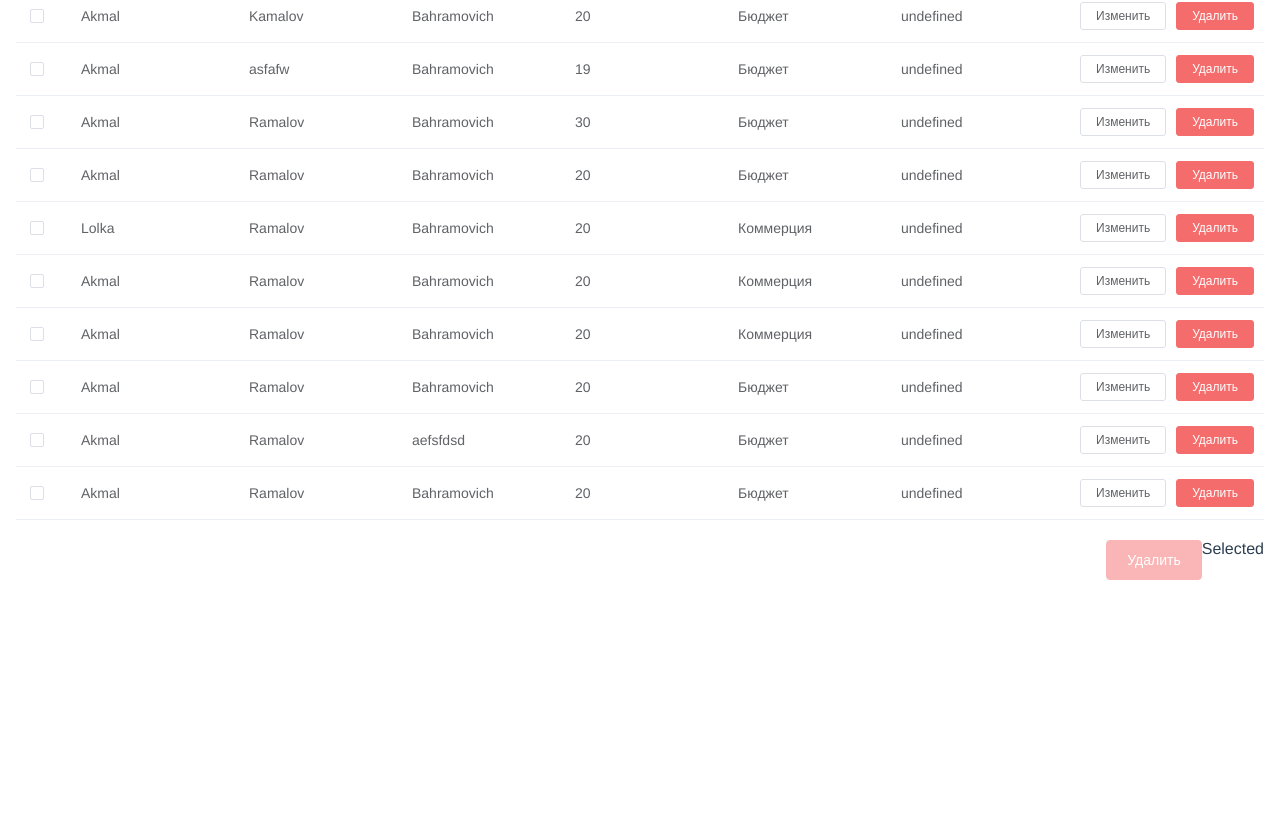
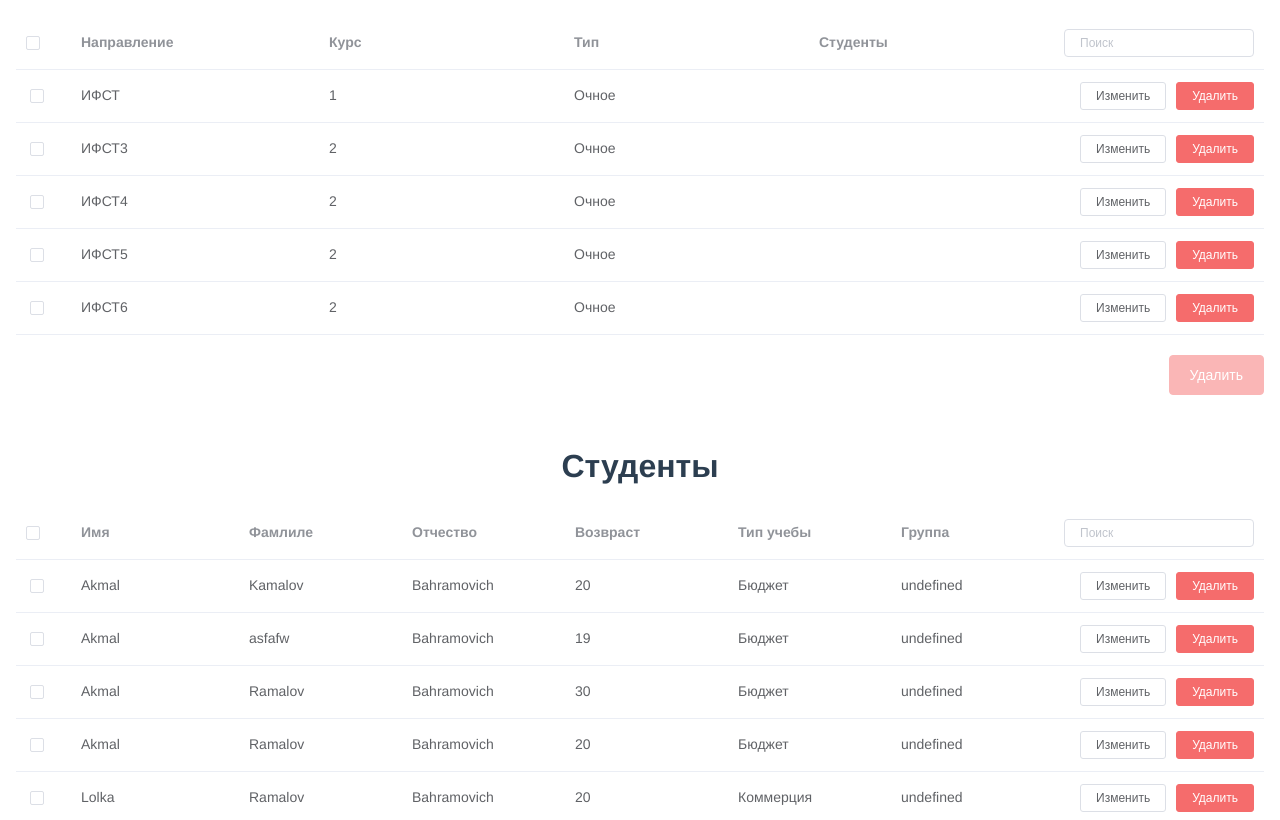
Before and after one commit to khorezm0/spa-nosql-proj, a Vue app in the folder webapp/: page / in a window 1280 px wide. Shown: the part 140-960 px from the top of the page. Before the commit the page ends 800 px from the top, so only its background shows below. Built offline with nearby package versions, Linux system fonts and the light colour scheme.

Commit message:
students + style

```diff
--- a/webapp/src/App.vue
+++ b/webapp/src/App.vue
@@ -1,7 +1,8 @@
 <template>
   <div id="app">
     <topbar/>
-    <groups-list/>
+    <groups-list title="Группы"/>
+    <students-list title="Студенты"/>
   </div>
 </template>
 
@@ -9,11 +10,13 @@
 import { Component, Vue } from 'vue-property-decorator';
 import Topbar from './components/topbar.vue';
 import GroupsList from './components/groups-list.vue';
+import StudentsList from './components/students-list.vue';
 
 @Component({
   components: {
     Topbar,
-    GroupsList
+    GroupsList,
+    StudentsList
   },
 })
 export default class App extends Vue {}
--- a/webapp/src/components/groups-list.vue
+++ b/webapp/src/components/groups-list.vue
@@ -1,5 +1,6 @@
 <template>
   <div class="groups-list">
+      <h1>{{title}}</h1>
     <el-table
         empty-text="Нет данных"
         @selection-change="handleSelectionChange"
@@ -10,15 +11,13 @@
             type="selection"
             width="55">
         </el-table-column>
-        <el-table-column label="Имя" prop="firstName"></el-table-column>
-        <el-table-column label="Фамлиле" prop="lastName"></el-table-column>
-        <el-table-column label="Отчество" prop="middleName"></el-table-column>
-        <el-table-column label="Возвраст" prop="age"></el-table-column>
-        <el-table-column label="Тип учебы" prop="studType"></el-table-column>
-        <el-table-column label="Группа" prop="group"></el-table-column>
+        <el-table-column label="Направление" prop="name"></el-table-column>
+        <el-table-column label="Курс" prop="course"></el-table-column>
+        <el-table-column label="Тип" prop="groupType"></el-table-column>
+        <el-table-column label="Студенты" prop="students"></el-table-column>
         <el-table-column align="right" width="210">
             <template slot="header" slot-scope="scope">
-                <el-input v-model="search" size="mini" placeholder="Type to search" />
+                <el-input v-model="search" size="mini" placeholder="Поиск" />
             </template>
             <template slot-scope="scope">
                 <el-button size="mini" @click="handleEdit(scope.$index, scope.row)">Изменить</el-button>
@@ -27,19 +26,18 @@
       </el-table-column>
     </el-table>
     <div  style="margin-top: 20px;display: flex;justify-content: flex-end;">
-        <el-button :disabled="!selectedElements" type="danger" @click="handleSelectionDelete">Удалить</el-button>
-        Selected{{selectedElements}}
+        <el-button :disabled="!selectedElements || selectedElements.length == 0" type="danger" @click="handleSelectionDelete">Удалить</el-button>
     </div>
   </div>
 </template>
 
 <script lang="ts">
-import { Component, /*Prop,*/ Vue } from "vue-property-decorator";
+import { Component, Prop, Vue } from "vue-property-decorator";
 import {Group, Student, StudentType, GroupType} from "../model/student";
 
 @Component
 export default class GroupsList extends Vue {
-  //@Prop() private msg!: string;
+  @Prop() private title!: string;
 
     search: String = "";
     selected: any = null;
@@ -47,32 +45,28 @@ export default class GroupsList extends Vue {
     get selectedElements(): any{
         return this.selected;
     }
+    set selectedElements(value:any){
+        this.selected = value;
+    }
 
-    get tableData() : Array<Student> {
-        let studs = new Array<Student>();
+    get tableData() : Array<Group> {
+        let studs = new Array<Group>();
         studs = studs.concat([
-            new Student("Akmal","Kamalov","Bahramovich",5, StudentType.Budget, 20,[], new Group("ИФСТ", GroupType.FullTime, 1, studs)),
-            new Student("Akmal","asfafw","Bahramovich",2, StudentType.Budget, 19,[], new Group("ИФСТ2", GroupType.FullTime, 2, studs)),
-            new Student("Akmal","Ramalov","Bahramovich",4, StudentType.Budget, 30,[], new Group("ИФСТ3", GroupType.FullTime, 3, studs)),
-            new Student("Akmal","Ramalov","Bahramovich",3, StudentType.Budget, 20,[], new Group("ИФСТ4", GroupType.FullTime, 4, studs)),
-            new Student("Lolka","Ramalov","Bahramovich",3, StudentType.Commerce, 20,[], new Group("Пинж", GroupType.FullTime, 5, studs)),
-            new Student("Akmal","Ramalov","Bahramovich",5, StudentType.Commerce, 20,[], new Group("ИФСТ4", GroupType.Distancelearning, 1, studs)),
-            new Student("Akmal","Ramalov","Bahramovich",5, StudentType.Commerce, 20,[], new Group("ИФСТ3", GroupType.Distancelearning, 1, studs)),
-            new Student("Akmal","Ramalov","Bahramovich",5, StudentType.Budget, 20,[], new Group("ИФСТ2", GroupType.Distancelearning, 1, studs)),
-            new Student("Akmal","Ramalov","aefsfdsd",5, StudentType.Budget, 20,[], new Group("ИФСТ1", GroupType.FullTime, 1, studs)),
-            new Student("Akmal","Ramalov","Bahramovich",5, StudentType.Budget, 20,[], new Group("ИФСТ", GroupType.FullTime, 4, studs)),
+            new Group("ИФСТ", GroupType.FullTime, 1, new Array<Student>()),
+            new Group("ИФСТ3", GroupType.FullTime, 2, new Array<Student>()),
+            new Group("ИФСТ4", GroupType.FullTime, 2, new Array<Student>()),
+            new Group("ИФСТ5", GroupType.FullTime, 2, new Array<Student>()),
+            new Group("ИФСТ6", GroupType.FullTime, 2, new Array<Student>())
         ]);
         return studs;
     }
 
-    get filterTableData() : Array<Student> {
-        return this.tableData.filter(data => !this.search
-                || (data.firstName && data.firstName.toLowerCase().includes(this.search.toLowerCase()))
-                || (data.lastName && data.lastName.toLowerCase().includes(this.search.toLowerCase()))
-                || (data.middleName && data.middleName.toLowerCase().includes(this.search.toLowerCase()))
-                || (data.age && data.age.toString().toLowerCase().includes(this.search.toLowerCase()))
-                || (data.studType && data.studType.toString().toLowerCase().includes(this.search.toLowerCase()))
-                || (data.avgRate && data.avgRate.toString().toLowerCase().includes(this.search.toLowerCase()))
+    get filterTableData() : Array<Group> {
+        return this.tableData.filter(
+                data => !this.search
+                || (data.name && data.name.toLowerCase().includes(this.search.toLowerCase()))
+                || (data.course && data.course.toString().toLowerCase().includes(this.search.toLowerCase()))
+                || (data.groupType && data.groupType.toString().toLowerCase().includes(this.search.toLowerCase()))
         );
     }
 
@@ -90,8 +84,9 @@ export default class GroupsList extends Vue {
         this.selected = val;
     }
 
-    handleSelectionChange(index : Number, row : Number) {
-        console.log(index, row);
+
+    handleSelectionChange(rows:any) {
+        this.selectedElements = rows;
     }
 }
 </script>
--- /dev/null
+++ b/webapp/src/components/students-list.vue
@@ -0,0 +1,109 @@
+<template>
+  <div class="stud-list">
+      <h1>{{title}}</h1>
+    <el-table
+        empty-text="Нет данных"
+        @selection-change="handleSelectionChange"
+        :data="filterTableData"
+      style="width: 100%"
+    >
+        <el-table-column
+            type="selection"
+            width="55">
+        </el-table-column>
+        <el-table-column label="Имя" prop="firstName"></el-table-column>
+        <el-table-column label="Фамлиле" prop="lastName"></el-table-column>
+        <el-table-column label="Отчество" prop="middleName"></el-table-column>
+        <el-table-column label="Возвраст" prop="age"></el-table-column>
+        <el-table-column label="Тип учебы" prop="studType"></el-table-column>
+        <el-table-column label="Группа" prop="group"></el-table-column>
+        <el-table-column align="right" width="210">
+            <template slot="header" slot-scope="scope">
+                <el-input v-model="search" size="mini" placeholder="Поиск" />
+            </template>
+            <template slot-scope="scope">
+                <el-button size="mini" @click="handleEdit(scope.$index, scope.row)">Изменить</el-button>
+                <el-button size="mini" type="danger" @click="handleDelete(scope.$index, scope.row)">Удалить</el-button>
+            </template>
+      </el-table-column>
+    </el-table>
+    <div  style="margin-top: 20px;display: flex;justify-content: flex-end;">
+        <el-button :disabled="!selectedElements || selectedElements.length == 0" type="danger" @click="handleSelectionDelete">Удалить</el-button>
+    </div>
+  </div>
+</template>
+
+<script lang="ts">
+import { Component, Prop, Vue } from "vue-property-decorator";
+import {Group, Student, StudentType, GroupType} from "../model/student";
+
+@Component
+export default class StudentsList extends Vue {
+  @Prop() private title!: string;
+  //@Prop() private msg!: string;
+
+    search: String = "";
+    selected: any = null;
+
+    get selectedElements(): any{
+        return this.selected;
+    }
+
+    set selectedElements(value:any){
+        this.selected = value;
+    }
+
+    get tableData() : Array<Student> {
+        let studs = new Array<Student>();
+        studs = studs.concat([
+            new Student("Akmal","Kamalov","Bahramovich",5, StudentType.Budget, 20,[], new Group("ИФСТ", GroupType.FullTime, 1, studs)),
+            new Student("Akmal","asfafw","Bahramovich",2, StudentType.Budget, 19,[], new Group("ИФСТ2", GroupType.FullTime, 2, studs)),
+            new Student("Akmal","Ramalov","Bahramovich",4, StudentType.Budget, 30,[], new Group("ИФСТ3", GroupType.FullTime, 3, studs)),
+            new Student("Akmal","Ramalov","Bahramovich",3, StudentType.Budget, 20,[], new Group("ИФСТ4", GroupType.FullTime, 4, studs)),
+            new Student("Lolka","Ramalov","Bahramovich",3, StudentType.Commerce, 20,[], new Group("Пинж", GroupType.FullTime, 5, studs)),
+            new Student("Akmal","Ramalov","Bahramovich",5, StudentType.Commerce, 20,[], new Group("ИФСТ4", GroupType.Distancelearning, 1, studs)),
+            new Student("Akmal","Ramalov","Bahramovich",5, StudentType.Commerce, 20,[], new Group("ИФСТ3", GroupType.Distancelearning, 1, studs)),
+            new Student("Akmal","Ramalov","Bahramovich",5, StudentType.Budget, 20,[], new Group("ИФСТ2", GroupType.Distancelearning, 1, studs)),
+            new Student("Akmal","Ramalov","aefsfdsd",5, StudentType.Budget, 20,[], new Group("ИФСТ1", GroupType.FullTime, 1, studs)),
+            new Student("Akmal","Ramalov","Bahramovich",5, StudentType.Budget, 20,[], new Group("ИФСТ", GroupType.FullTime, 4, studs)),
+        ]);
+        return studs;
+    }
+
+    get filterTableData() : Array<Student> {
+        return this.tableData.filter(data => !this.search
+                || (data.firstName && data.firstName.toLowerCase().includes(this.search.toLowerCase()))
+                || (data.lastName && data.lastName.toLowerCase().includes(this.search.toLowerCase()))
+                || (data.middleName && data.middleName.toLowerCase().includes(this.search.toLowerCase()))
+                || (data.age && data.age.toString().toLowerCase().includes(this.search.toLowerCase()))
+                || (data.studType && data.studType.toString().toLowerCase().includes(this.search.toLowerCase()))
+                || (data.avgRate && data.avgRate.toString().toLowerCase().includes(this.search.toLowerCase()))
+        );
+    }
+
+    handleSelect(): void {}
+
+    handleEdit(index : Number, row : Number) {
+        console.log(index, row);
+    }
+
+    handleDelete(index : Number, row : Number) {
+        console.log(index, row);
+    }
+
+    handleSelectionDelete(val : any):void {
+    }
+
+    handleSelectionChange(rows:any) {
+        this.selectedElements = rows;
+    }
+}
+</script>
+
+<style scoped>
+    .stud-list {
+        width: 100%;
+        padding: 16px;
+        box-sizing: border-box;
+    }
+</style>
--- a/webapp/src/model/student.ts
+++ b/webapp/src/model/student.ts
@@ -108,19 +108,26 @@ export enum GroupType{
 
 export class Group {
     private _name : string;
-    private _groupName : GroupType;
     private _course : Number;
     private _students : Array<Student>;
+    private _groupType : GroupType;
 
     constructor(name: string, studType: GroupType, course: Number, students: Array<Student>) {
         this._name = name;
-        this._groupName = studType;
         this._course = course;
         this._students = students;
+        this._groupType = studType;
 
 
         if(!name || !(/^[a-zA-Zа-яА-Я'\-0-9 ]+$/.test(name))) throw new Error(`Недопустимое имя '${name}'!`);
         if(course < 1 || course > 6) throw new Error(`Недопустимый курс '${course}'!`);
+    }
+
+    get groupType() : GroupType{
+        return this._groupType;
+    }
+    set groupType(value: GroupType){
+        this._groupType = value;
     }
 
     get name(): string {
@@ -130,14 +137,6 @@ export class Group {
     set name(value: string) {
         if(!value || !(/^[a-zA-Zа-яА-Я'\-0-9 ]+$/.test(value))) throw new Error(`Недопустимое имя '${value}'!`);
         this._name = value;
-    }
-
-    get groupName(): GroupType {
-        return this._groupName;
-    }
-
-    set groupName(value: GroupType) {
-        this._groupName = value;
     }
 
     get course(): Number {
```
